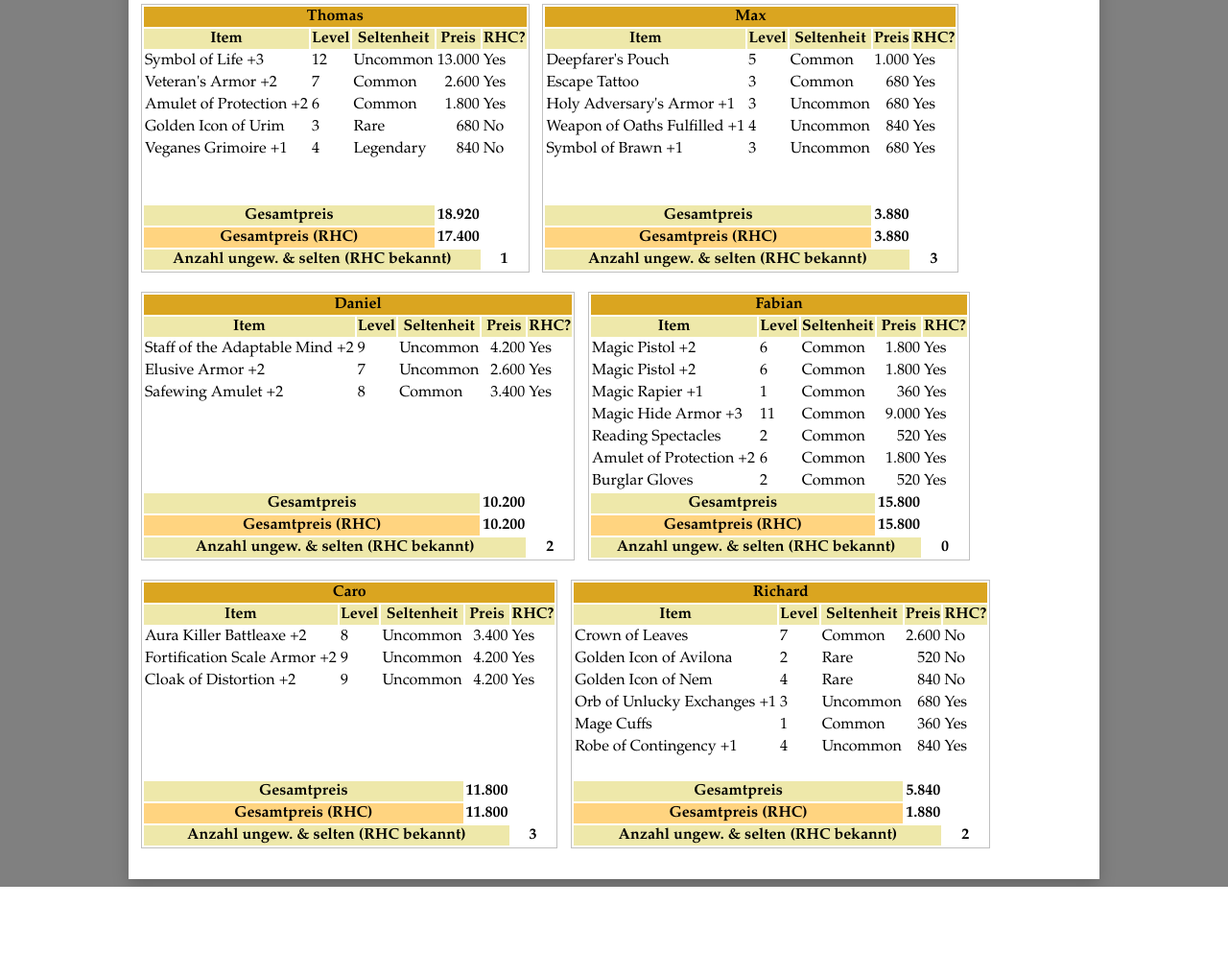
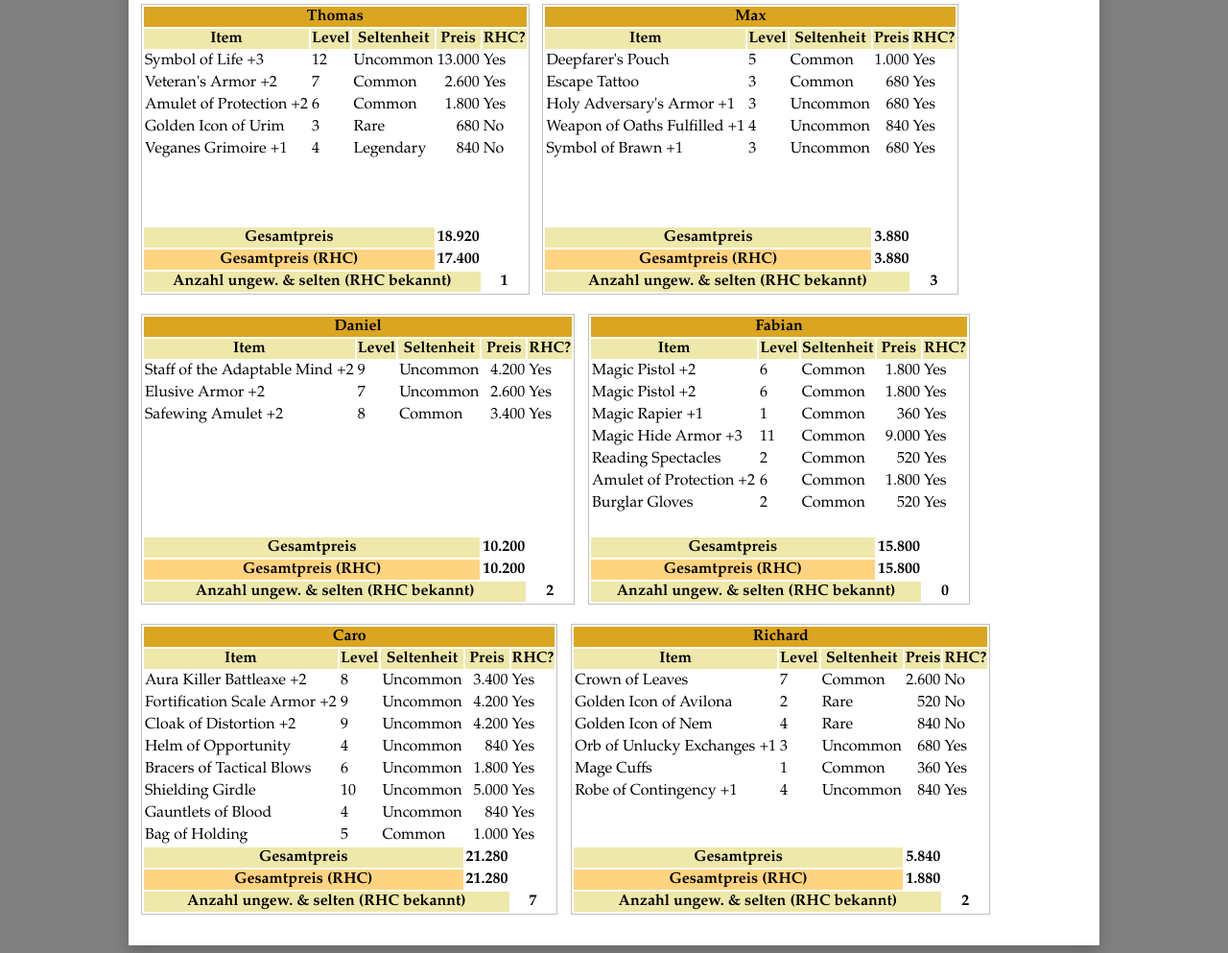
Before and after one commit to Illyen/zeitgeist, a PHP site: page / in a window 1280 px wide. Shown: the part 572-1565 px from the top of the page at 96% size. Before the commit the page ends 1496 px from the top, so only its background shows below. Run offline with PHP 8.4, Linux system fonts and the light colour scheme; data that the repository does not hold is empty.

Commit message:
added caro items

```diff
--- a/var.php
+++ b/var.php
@@ -31,9 +31,9 @@
 	"Weapon:</b> any<b>",			#13
 	"Feet Slot Items",				#14
 	"Armor:</b> Cloth, Leather<b>",	#15
-	"Armor:</b> Scale, Plate<b>"	#16
-
-
+	"Armor:</b> Scale, Plate<b>",	#16
+	"Arm slot item",				#17
+	"Waist slot item",				#18
 );
 
 $itemflavortexts = array
@@ -74,7 +74,12 @@
 	"Safewing Amulet"		=>"This orange amulet reduces the damage you suffer when falling.",
 	"Aura Killer Weapon"	=>"The dark purple magic trailing this weapon's wake shuts down your enemy's subtle spells and instinctive powers.",
 	"Fortification Armor"	=>"Dragonborn are no strangers to battle, and they developed this armor to deflect the deadliest enemy attacks.",
-	"Cloak of Distortion"	=>"This cloak rolls about you like the rippling air of a scorching desert."
+	"Cloak of Distortion"	=>"This cloak rolls about you like the rippling air of a scorching desert.",
+	"Helm of Opportunity"	=>"This simple bronze helmet allows you to strike more accurately at those who let down their guard.",
+	"Bracers of Tactical Blows"=>"When your foes let down their guard, these dragonscale bracers make them regret it.",
+	"Shielding Girdle"		=>"This item helps you turn away physical attacks.",
+	"Gauntlets of Blood"	=>"The blood of wounded foes streams along the joints of these rusty-looking steel gauntlets.",
+	"Bag of Holding"		=>"This item appears to be a simple sack of brown canvas.",
 );
 
 $itemproperties = array
@@ -106,6 +111,10 @@
 	"Safewing Amulet"		=>array("When falling, reduce the distance by 10 feet for every plus (-10 feet for +1, -20 for +2, and so on) for the purpose of calculating damage. You always land on your feet after a fall."),
 	"Fortification Armor"	=>array("Whenever a critical hit is scored against you, roll 1d20. On a result of 16-20, the critical hit becomes a normal hit."),
 	"Cloak of Distortion"	=>array("A ranged attack against you from more than 5 squares away takes a -5 penalty to the attack roll."),
+	"Helm of Opportunity"	=>array("Gain a +1 item bonus to opportunity attack rolls.<br /><i>Level 14:</i> +2 item bonus.<br /><i>Level 24:</i> +3 item bonus."),
+	"Bracers of Tactical Blows"	=>array("When you hit with an opportunity attack, deal an extra 1d6 damage.<br /><i>Level 16:</i> 2d6 damage.<br /><i>Level 26:</i> 3d6 damage."),
+	"Gauntlets of Blood"	=>array("You gain a +2 bonus to damage rolls against bloodied targets.<br /><i>Level 14:</i> +4 bonus.<br /><i>Level 24:</i> +6 bonus."),
+	"Bag of Holding"		=>array("This bag can hold up to 200 pounds in weight or 20 cubic feet in volume, but it always weighs only 1 pound. Drawing an item from a bag of holding is a minor action."),
 
 );
 
@@ -169,6 +178,9 @@
 	"Aura Killer Weapon"	=>array(
 		"<b>Power (Daily):</b> Free Action. <i>Trigger:</i> You use this weapon to hit an enemy that has an aura. <i>Effect:</i> The enemy's aura ends, and the enemy can't reactivate it (save ends).",
 	),
+	"Shielding Girdle"	=>array(
+		"<b>Power (Daily):</b> Immediate Interrupt. <i>Trigger:</i> You would be hit by an attack <i>Effect:</i> Gain a +4 power bonus to AC until the end of your next turn.",
+	),
 
 );
 
@@ -215,6 +227,11 @@
 	"Aura Killer Weapon"	=>array(3,	true,	1, 11,  1,  "1d6",0,1),
 	"Fortification Armor"	=>array(4,	true,  	1, 16,  2,  0,  1,  0),
 	"Cloak of Distortion"	=>array(4,	true,  	1,  2,  3,  0,  1,  0),
+	"Helm of Opportunity"	=>array(4,	true,  	1,  4,  0,  0,  1,  0),
+	"Bracers of Tactical Blows"=>array(6,true,  1, 17,  0,  0,  1,  0),
+	"Shielding Girdle"		=>array(10, false,  1, 18,  0,  0,  0,  1),
+	"Gauntlets of Blood"	=>array(4, 	true,   1, 12,  0,  0,  1,  0),
+	"Bag of Holding"		=>array(5, 	false,  0,  3,  0,  0,  1,  0),
 );
 
 $players = array (
@@ -250,7 +267,12 @@
 	"Caro" =>array(
 		array("Aura Killer Weapon", 2, true, "Aura Killer Battleaxe"),
 		array("Fortification Armor", 2, true, "Fortification Scale Armor"),
-		array("Cloak of Distortion", 2, true)
+		array("Cloak of Distortion", 2, true),
+		array("Helm of Opportunity", 0, true),
+		array("Bracers of Tactical Blows", 0, true),
+		array("Shielding Girdle", 0, true),
+		array("Gauntlets of Blood", 0, true),
+		array("Bag of Holding", 0, true),
 		),
 	"Richard" =>array(
 		array("Crown of Leaves", 0, false),
```
